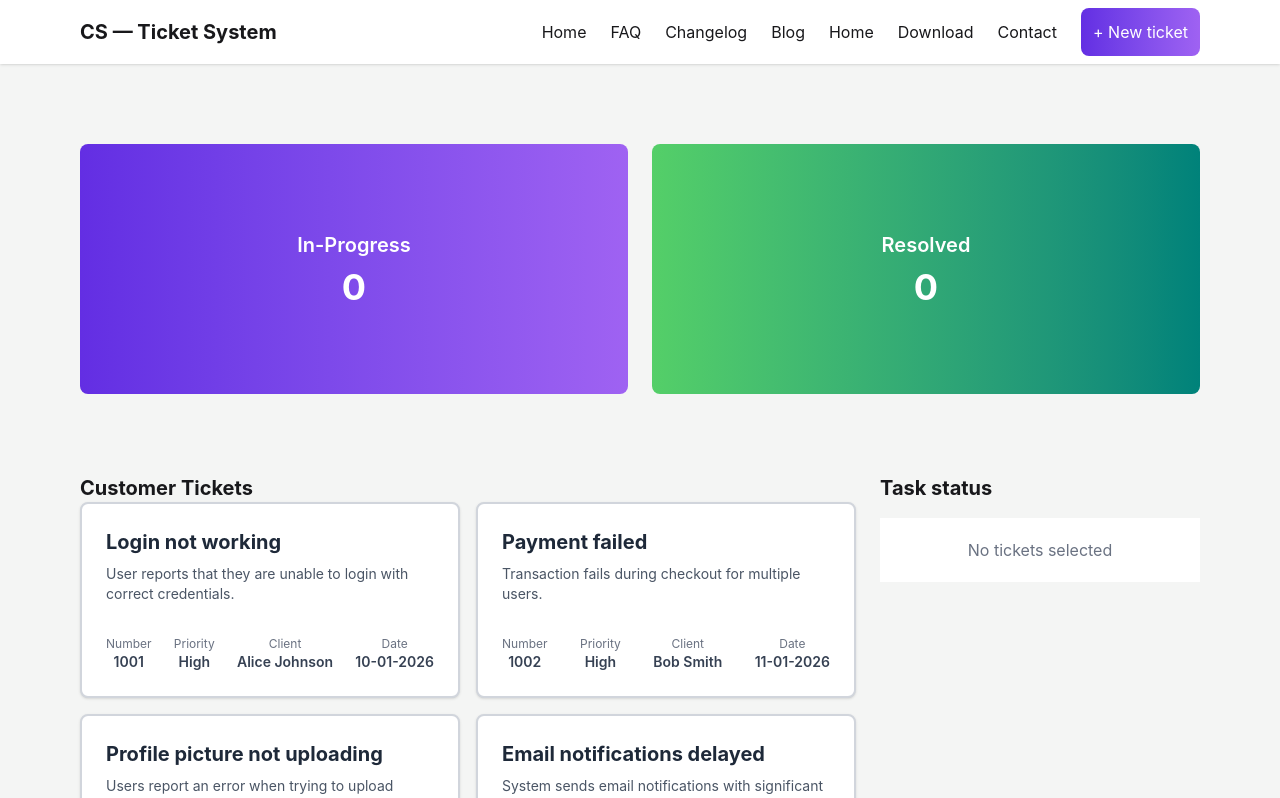
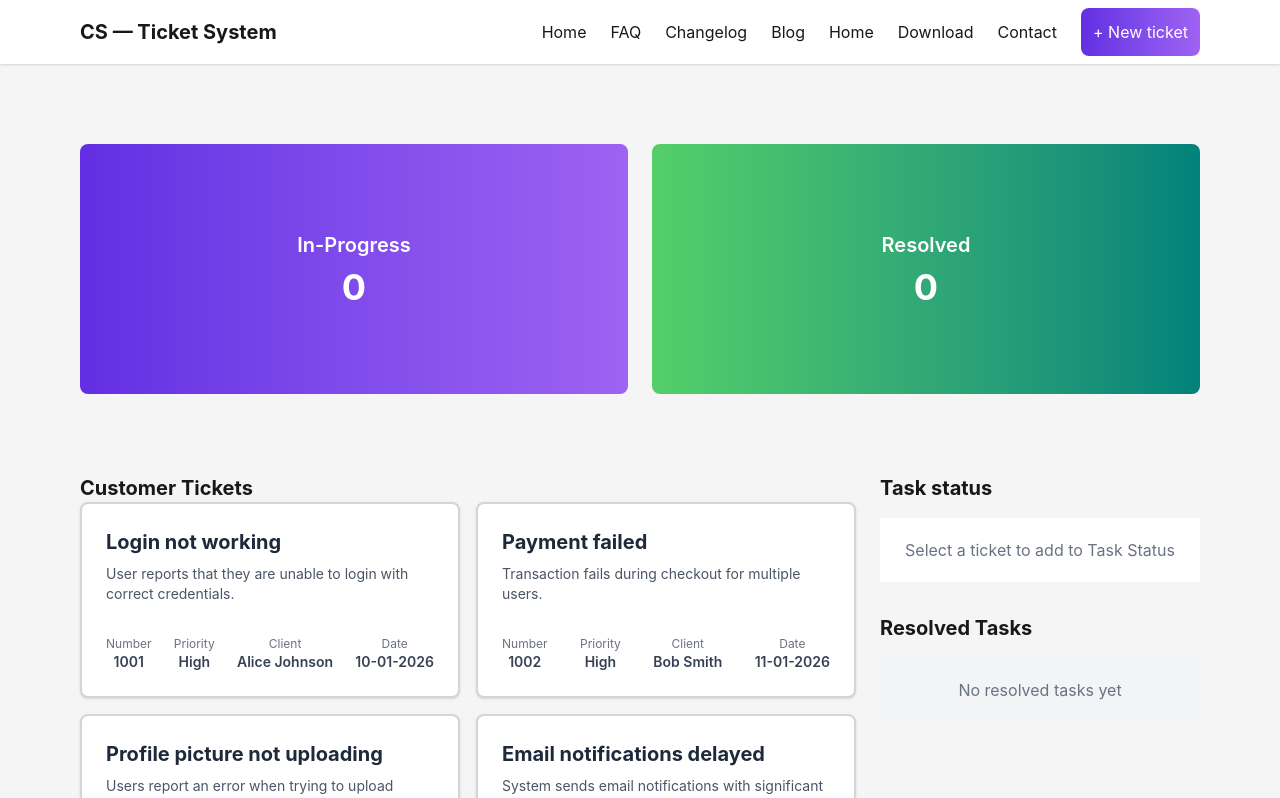
Before and after one commit to theTODEsage/react-assignment, a React (Vite) app: page / in a window 1280 px wide. Shown: the top 798 px of the page. Built offline with nearby package versions, Linux system fonts and the light colour scheme.

Commit message:
fixed small things

```diff
--- a/src/App.jsx
+++ b/src/App.jsx
@@ -1,22 +1,33 @@
-
 import './App.css'
+import { useState } from 'react'
 import Counter from './Components/Counter/Counter'
 import Nav from './Components/Navbar/Nav'
 import Tickets from './Components/Tickets/Tickets'
 
-const fetchData = async() =>{
+const fetchData = async() => {
   const res = await fetch('service.json')
   return res.json()
 }
 const promise = fetchData()
 
 function App() {
+  const [selectedTickets, setSelectedTickets] = useState([])
+  const [resolvedTickets, setResolvedTickets] = useState([])
 
   return (
     <>
       <Nav></Nav>
-      <Counter></Counter>
-      <Tickets promise={promise} ></Tickets>
+      <Counter
+        inProgressCount={selectedTickets.length}
+        resolvedCount={resolvedTickets.length}
+      />
+      <Tickets
+        promise={promise}
+        selectedTickets={selectedTickets}
+        setSelectedTickets={setSelectedTickets}
+        resolvedTickets={resolvedTickets}
+        setResolvedTickets={setResolvedTickets}
+      />
     </>
   )
 }
--- a/src/Components/Counter/Counter.jsx
+++ b/src/Components/Counter/Counter.jsx
@@ -1,22 +1,18 @@
 import React from 'react';
 
-const Counter = () => {
+const Counter = ({ inProgressCount, resolvedCount }) => {
     return (
-
         <div className="mt-20 px-4 md:px-20 flex flex-col md:flex-row items-center justify-between gap-4 md:gap-6">
             <div className="h-[250px] w-full md:w-[800px] flex flex-col justify-center items-center bg-gradient-to-r from-[#632EE3] to-[#9F62F2] text-white rounded-lg">
                 <h2 className="text-xl font-semibold mb-2">In-Progress</h2>
-                <span className="text-4xl font-bold">0</span>
+                <span className="text-4xl font-bold">{inProgressCount}</span>
             </div>
 
             <div className="h-[250px] w-full md:w-[800px] flex flex-col justify-center items-center bg-gradient-to-r from-[#54CF68] to-[#00827A] text-white rounded-lg">
                 <h2 className="text-xl font-semibold mb-2">Resolved</h2>
-                <span className="text-4xl font-bold">0</span>
+                <span className="text-4xl font-bold">{resolvedCount}</span>
             </div>
         </div>
-
-
-
     );
 };
 
--- a/src/Components/Tickets/Tickets.jsx
+++ b/src/Components/Tickets/Tickets.jsx
@@ -1,54 +1,18 @@
-// import React, { use, useState } from 'react';
-// import Ticket from '../Ticket/Ticket';
 
-// const Tickets = ({ promise }) => {
-
-//     const ticketList = use(promise)
-//     const [selected, setSelected] = useState(null)
-
-//     return (
-
-//         <div className="px-20 flex gap-6 mt-20">
-//             <div className="flex-1">
-//                 <h2 className="text-xl font-bold">Customer Tickets</h2>
-
-//                 <div className="grid grid-cols-1 md:grid-cols-2 gap-4">
-//                     {ticketList.map((ticket, index) => (
-//                         <Ticket key={index} setSelected={setSelected} selected={selected} ticket={ticket} />
-//                     ))}
-//                 </div>
-//             </div>
-
-//             <div className="w-80">
-//                 <h2 className="text-xl font-bold">Task status</h2>
-//                 <div className="bg-white p-5 text-center">
-//                     <h3 className='mb-2'>{}</h3>
-//                     <button className="btn">Complete</button>
-//                 </div>
-//             </div>
-//         </div>
-
-//     );
-// }
-
-
-// export default Tickets;
-
-
-import React, { use, useState } from 'react';
+import React, { use } from 'react';
 import Ticket from '../Ticket/Ticket';
 
-const Tickets = ({ promise }) => {
+const Tickets = ({ promise, selectedTickets, setSelectedTickets, resolvedTickets, setResolvedTickets }) => {
 
     const ticketList = use(promise)
-    const [selectedTickets, setSelectedTickets] = useState([])
 
-    const handleComplete = (ticketNumber) => {
-        setSelectedTickets(selectedTickets.filter(ticket => ticket.number !== ticketNumber))
+    const handleComplete = (ticket) => {
+
+        setSelectedTickets(selectedTickets.filter(t => t.number !== ticket.number))
+        setResolvedTickets([...resolvedTickets, ticket])
     }
 
     return (
-
         <div className="px-20 flex gap-6 mt-20">
             <div className="flex-1">
                 <h2 className="text-xl font-bold">Customer Tickets</h2>
@@ -66,10 +30,12 @@ const Tickets = ({ promise }) => {
             </div>
 
             <div className="w-80">
+                {/* Task Status Section */}
+                <div className="mb-8">
                     <h2 className="text-xl font-bold mb-4">Task status</h2>
                     {selectedTickets.length === 0 ? (
                         <div className="bg-white p-5 text-center text-gray-500">
-                        No tickets selected
+                            Select a ticket to add to Task Status
                         </div>
                     ) : (
                         <div className="space-y-3">
@@ -77,7 +43,7 @@ const Tickets = ({ promise }) => {
                                 <div key={index} className="bg-white p-4 rounded-lg shadow">
                                     <h3 className='mb-3 font-semibold text-gray-800'>{ticket.title}</h3>
                                     <button
-                                    onClick={() => handleComplete(ticket.number)}
+                                        onClick={() => handleComplete(ticket)}
                                         className="btn w-full bg-blue-500 text-white py-2 rounded hover:bg-blue-600 transition"
                                     >
                                         Complete
@@ -87,10 +53,31 @@ const Tickets = ({ promise }) => {
                         </div>
                     )}
                 </div>
+
+
+
+                <div>
+                    <h2 className="text-xl font-bold mb-4">Resolved Tasks</h2>
+                    {resolvedTickets.length === 0 ? (
+                        <div className="bg-gray-100 p-5 text-center text-gray-500">
+                            No resolved tasks yet
                         </div>
-
+                    ) : (
+                        <div className="space-y-2">
+                            {resolvedTickets.map((ticket, index) => (
+                                <div key={index} className="bg-green-50 border border-green-200 p-3 rounded-lg">
+                                    <h3 className='font-semibold text-green-800 flex items-center'>
+                                        <span className="mr-2">✓</span>
+                                        {ticket.title}
+                                    </h3>
+                                </div>
+                            ))}
+                        </div>
+                    )}
+                </div>
+            </div>
+        </div>
     );
 }
 
-
 export default Tickets;
```
Also changed, not shown: src/Components/Ticket/Ticket.jsx (+0 -49 lines). Lines whose indentation alone changed are shown as unchanged.
